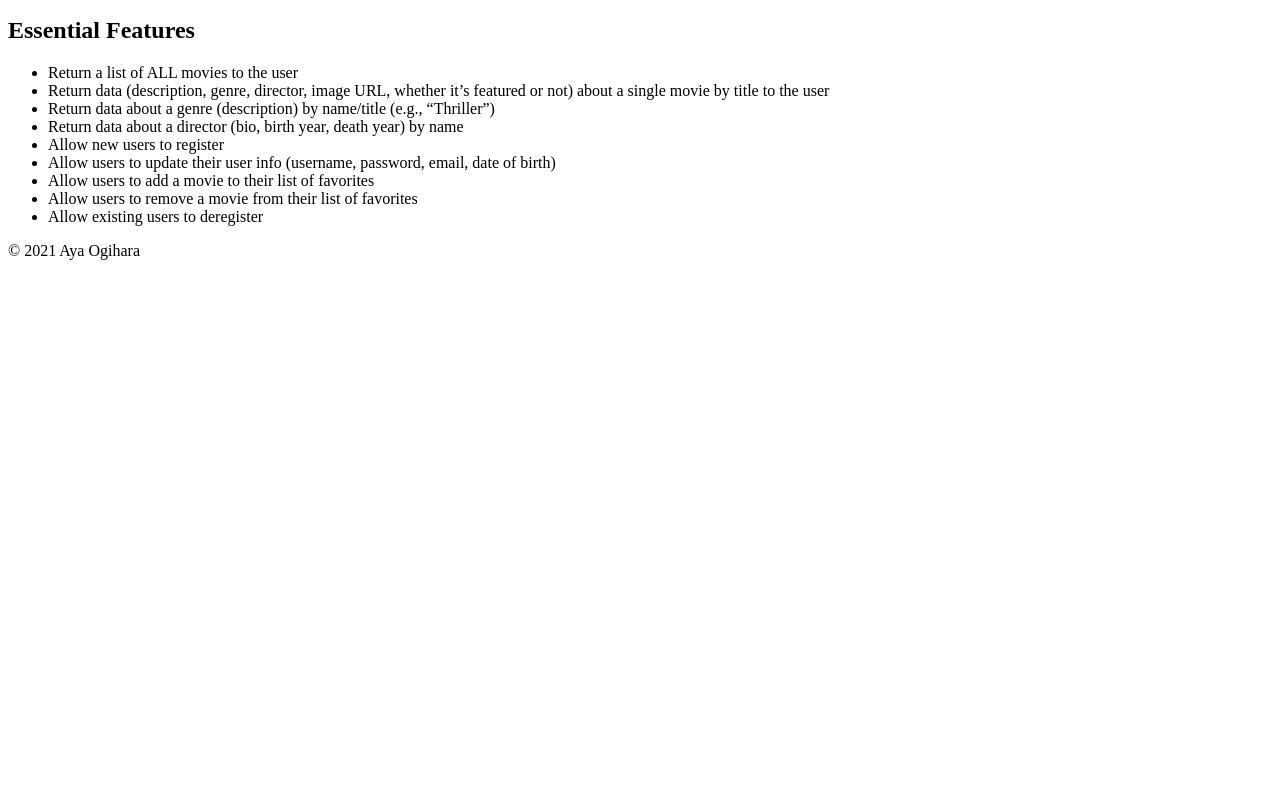
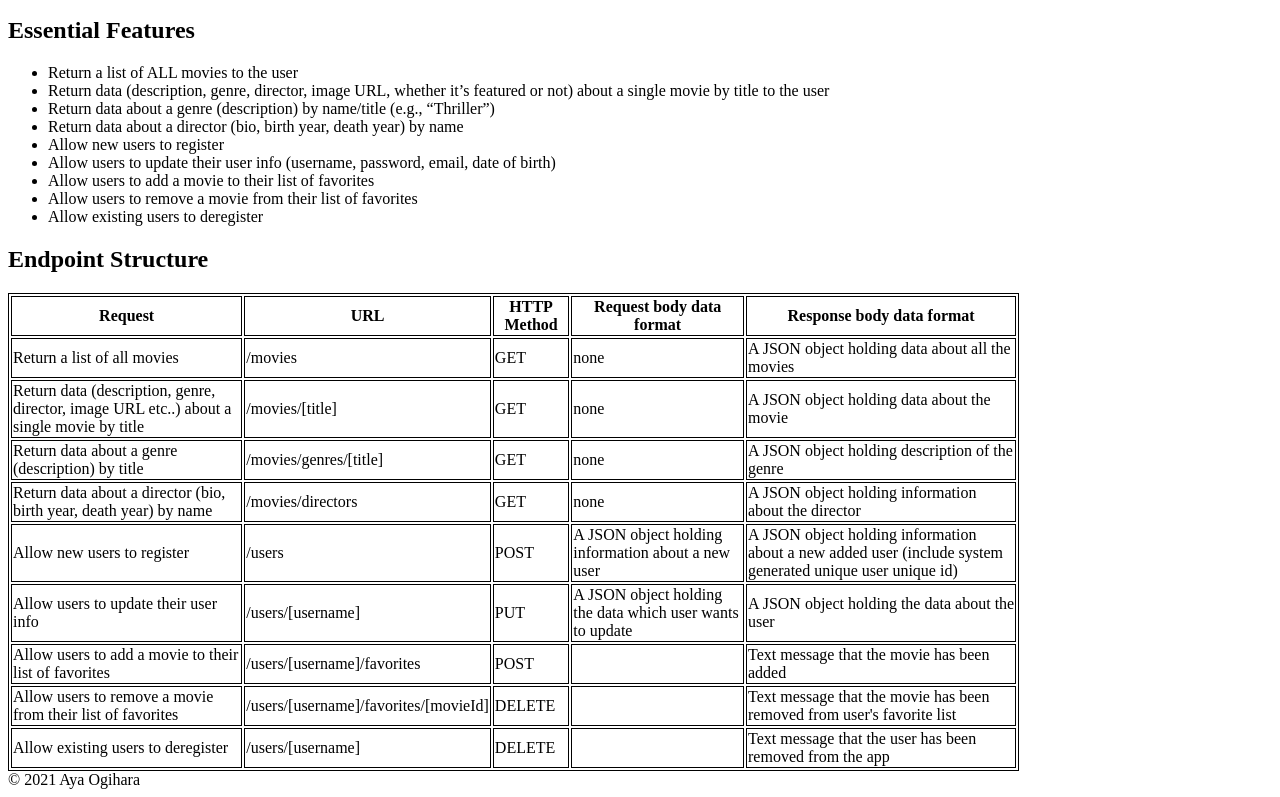
Before and after one commit to Aya-Ogihara/movie_api, a website: page public/documentation.html in a window 1280 px wide. Shown: the part 119-916 px from the top of the page. Before the commit the page ends 800 px from the top, so only its background shows below. Drawn offline with Linux system fonts and the light colour scheme.

Commit message:
Add a table content

```diff
--- a/public/documentation.html
+++ b/public/documentation.html
@@ -5,6 +5,16 @@
     <meta http-equiv="X-UA-Compatible" content="IE=edge" />
     <meta name="viewport" content="width=device-width, initial-scale=1.0" />
     <title>myFlix Documentation</title>
+    <style>
+      table,
+      th,
+      td {
+        border: 1px solid black;
+      }
+      table {
+        width: 80%;
+      }
+    </style>
   </head>
   <body>
     <header></header>
@@ -39,6 +49,103 @@
         <li>Allow users to remove a movie from their list of favorites</li>
         <li>Allow existing users to deregister</li>
       </ul>
+
+      <h2>Endpoint Structure</h2>
+
+      <table>
+        <!-- About movies-->
+        <tr>
+          <th>Request</th>
+          <th>URL</th>
+          <th>HTTP Method</th>
+          <th>Request body data format</th>
+          <th>Response body data format</th>
+        </tr>
+
+        <tr>
+          <td>Return a list of all movies</td>
+          <td>/movies</td>
+          <td>GET</td>
+          <td>none</td>
+          <td>A JSON object holding data about all the movies</td>
+        </tr>
+
+        <tr>
+          <td>
+            Return data (description, genre, director, image URL etc..) about a
+            single movie by title
+          </td>
+          <td>/movies/[title]</td>
+          <td>GET</td>
+          <td>none</td>
+          <td>A JSON object holding data about the movie</td>
+        </tr>
+
+        <tr>
+          <td>Return data about a genre (description) by title</td>
+          <td>/movies/genres/[title]</td>
+          <td>GET</td>
+          <td>none</td>
+          <td>A JSON object holding description of the genre</td>
+        </tr>
+
+        <tr>
+          <td>
+            Return data about a director (bio, birth year, death year) by name
+          </td>
+          <td>/movies/directors</td>
+          <td>GET</td>
+          <td>none</td>
+          <td>A JSON object holding information about the director</td>
+        </tr>
+
+        <!-- About users -->
+        <tr>
+          <td>Allow new users to register</td>
+          <td>/users</td>
+          <td>POST</td>
+          <td>A JSON object holding information about a new user</td>
+          <td>
+            A JSON object holding information about a new added user (include
+            system generated unique user unique id)
+          </td>
+        </tr>
+
+        <tr>
+          <td>Allow users to update their user info</td>
+          <td>/users/[username]</td>
+          <td>PUT</td>
+          <td>A JSON object holding the data which user wants to update</td>
+          <td>A JSON object holding the data about the user</td>
+        </tr>
+
+        <tr>
+          <td>Allow users to add a movie to their list of favorites</td>
+          <td>/users/[username]/favorites</td>
+          <td>POST</td>
+          <td></td>
+          <td>Text message that the movie has been added</td>
+        </tr>
+
+        <tr>
+          <td>Allow users to remove a movie from their list of favorites</td>
+          <td>/users/[username]/favorites/[movieId]</td>
+          <td>DELETE</td>
+          <td></td>
+          <td>
+            Text message that the movie has been removed from user's favorite
+            list
+          </td>
+        </tr>
+
+        <tr>
+          <td>Allow existing users to deregister</td>
+          <td>/users/[username]</td>
+          <td>DELETE</td>
+          <td></td>
+          <td>Text message that the user has been removed from the app</td>
+        </tr>
+      </table>
     </main>
     <footer>&copy; 2021 Aya Ogihara</footer>
   </body>
```
